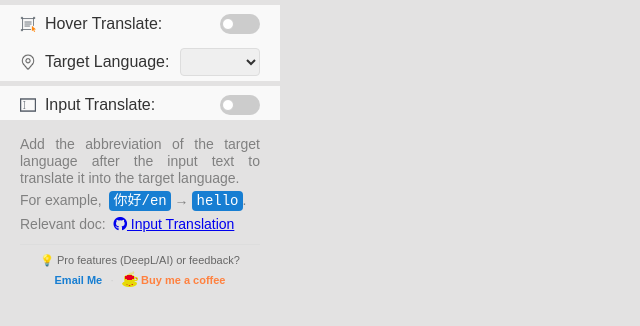
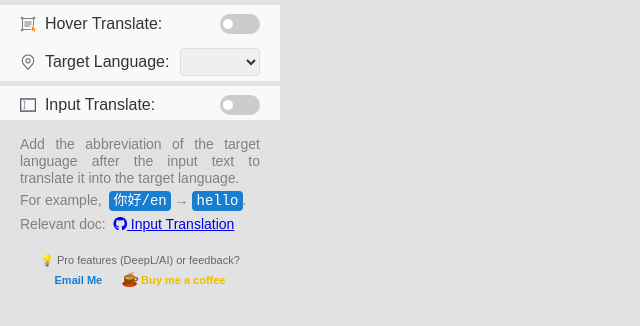
Before and after one commit to kelinkong/Input-Translation, a website built with Vite: page popup/popup.html in a window 1280 px wide. In both pictures the pointer is over the link 173 px from the left and 279 px from the top of the page. Shown: the full height of the page, 0-640 px from the left. Built offline with nearby package versions, Linux system fonts and the light colour scheme; some packages are replaced by stand-ins of ours.

Commit message:
style: adjust coffee icon and hover color to match official BMAC brand yellow

```diff
--- a/popup/popup.css
+++ b/popup/popup.css
@@ -175,11 +175,12 @@ code {
 
 .coffee-icon {
     font-size: 13px;
-    filter: sepia(1) saturate(100) hue-rotate(350deg) brightness(0.9);
+    /* This filter approximates the Buy Me a Coffee official yellow (#FFDD00) */
+    filter: invert(79%) sepia(50%) saturate(1000%) hue-rotate(350deg) brightness(105%) contrast(105%);
 }
 
 .bmc-link:hover {
-    color: #FF813F;
+    color: #e5c000; /* A slightly darker shade of the BMAC yellow for readable text */
 }
 
 .bmc-link:hover .coffee-icon {
```
